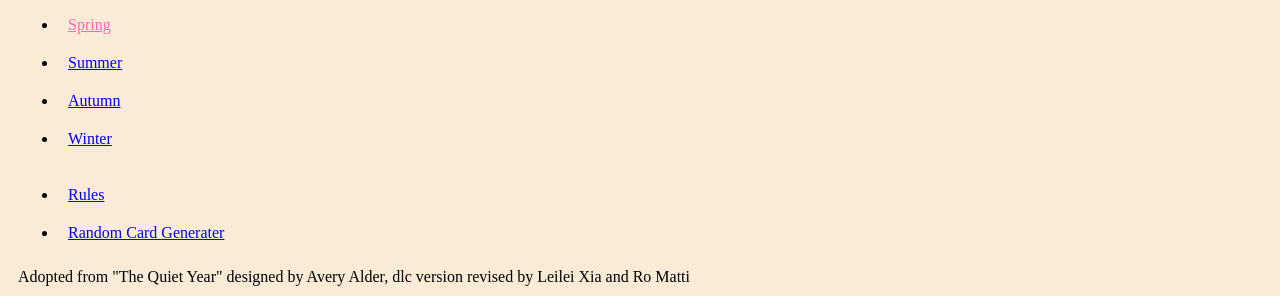
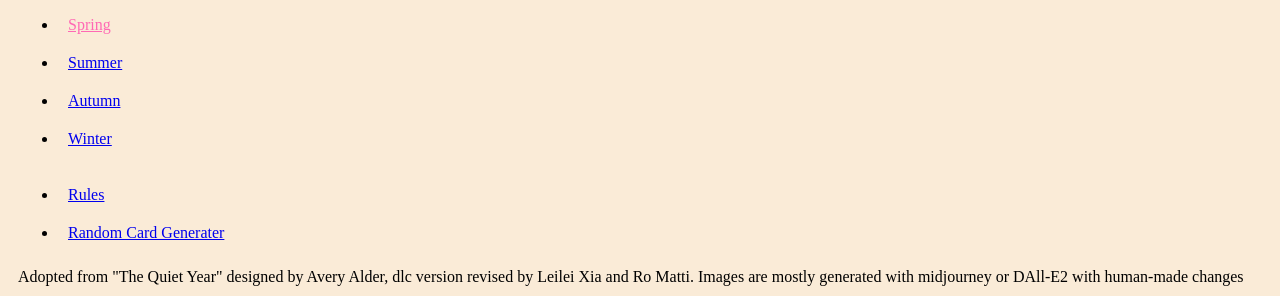
Before and after one commit to knottyMagic/knottyMagic.github.io, a plain HTML site: page index.html in a window 1280 px wide. Shown: the part 70-366 px from the top of the page. Drawn offline with Linux system fonts and the light colour scheme; grey boxes are pictures that could not be loaded.

Commit message:
updated credits

```diff
--- a/index.html
+++ b/index.html
@@ -15,7 +15,7 @@
       <li><a href="rules.html">Rules</a></li>
       <li><a href="https://www.random.org/playing-cards/">Random Card Generater</a></li>
     </ul>
-    <p>Adopted from "The Quiet Year" designed by Avery Alder, dlc version revised by Leilei Xia and Ro Matti</p>
+    <p>Adopted from "The Quiet Year" designed by Avery Alder, dlc version revised by Leilei Xia and Ro Matti. Images are mostly generated with midjourney or DAll-E2 with human-made changes</p>
     <img src="https://cdn.discordapp.com/attachments/1072335146931466280/1072335219803291739/Untitled_Artwork_4.jpg" style="width:50%">
   </body>
 </html>
```
